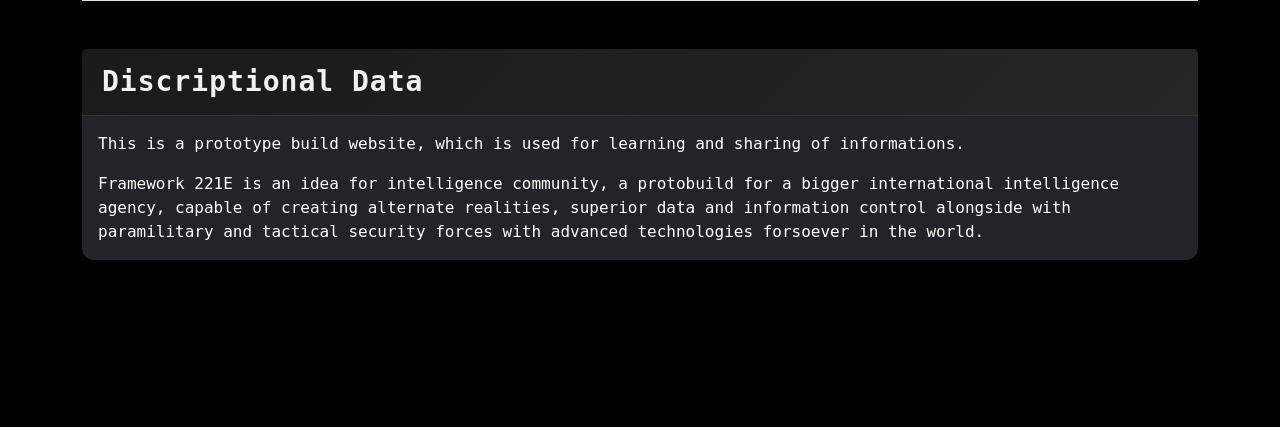
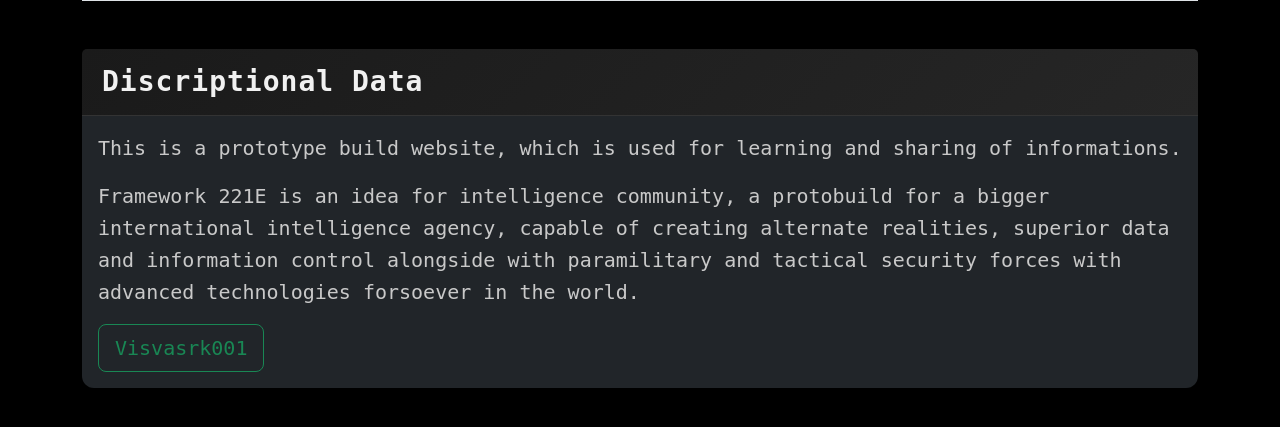
Before and after one commit to Visvasrk-221E/render, a Flask app: page /about in a window 1280 px wide. Shown: the part 356-783 px from the top of the page. Run offline with Flask 3, Linux system fonts and the light colour scheme.

Commit message:
Modified css, index, and about html

```diff
--- a/static/css/styles.css
+++ b/static/css/styles.css
@@ -40,7 +40,7 @@ strong {
 }
 
 code {
-	color:#33FF33;
+	color:powdergreen;
 }
 .bg-nightshade {
 	background-color: #0d1b2a;
--- a/templates/about.html
+++ b/templates/about.html
@@ -9,13 +9,14 @@
     <a href="{{ url_for('home') }}" class="btn btn-primary btn-lg">Home</a>
 </div>
 
-<div class="card my-5 bg-dark text-white">
+<div class="card my-5 bg-dark text-light">
   	<div class="card-header">
 	    <h3 class="card-title">Discriptional Data</h3>
     </div>
   <div class="card-body">
-    <p class="card-text">This is a prototype build website, which is used for learning and sharing of informations.</p>
-    <p class="card-text">Framework 221E is an idea for intelligence community, a protobuild for a bigger international intelligence agency, capable of creating alternate realities, superior data and information control alongside with paramilitary and tactical security forces with advanced technologies forsoever in the world.</p>
+    <p class="card-text lead">This is a prototype build website, which is used for learning and sharing of informations.</p>
+    <p class="card-text lead">Framework 221E is an idea for intelligence community, a protobuild for a bigger international intelligence agency, capable of creating alternate realities, superior data and information control alongside with paramilitary and tactical security forces with advanced technologies forsoever in the world.</p>
+    <a href="https://visvasrk001.onrender.com/" class="btn btn-outline-success btn-lg">Visvasrk001</a>
   </div>
 </div>
 
--- a/templates/index.html
+++ b/templates/index.html
@@ -11,8 +11,8 @@
 <div class="container-fluid p-5 bg-nightshade text-light my-5">
     <h1 class="display-6">Motto : </h1>
     <code class="lead">Everything has some value. The value of humans is nothing but to saveguard the planet Earth, from ourselfs,
-    foster natural services and upliftment of the ecosystem.</code>
-    <h5>But !!!</h5>
+    foster natural services and upliftment of the ecosystem.</code><hr>
+    <h5>But !!!</h5><br>
     <p class="lead text-success">The weapons of secrecy has no place in an ideal world and the world today is <b>non ideal</b>. This platform provides the like minded people a forum of open knowledge information and responsibilities.</p>
 </div>
 
```
